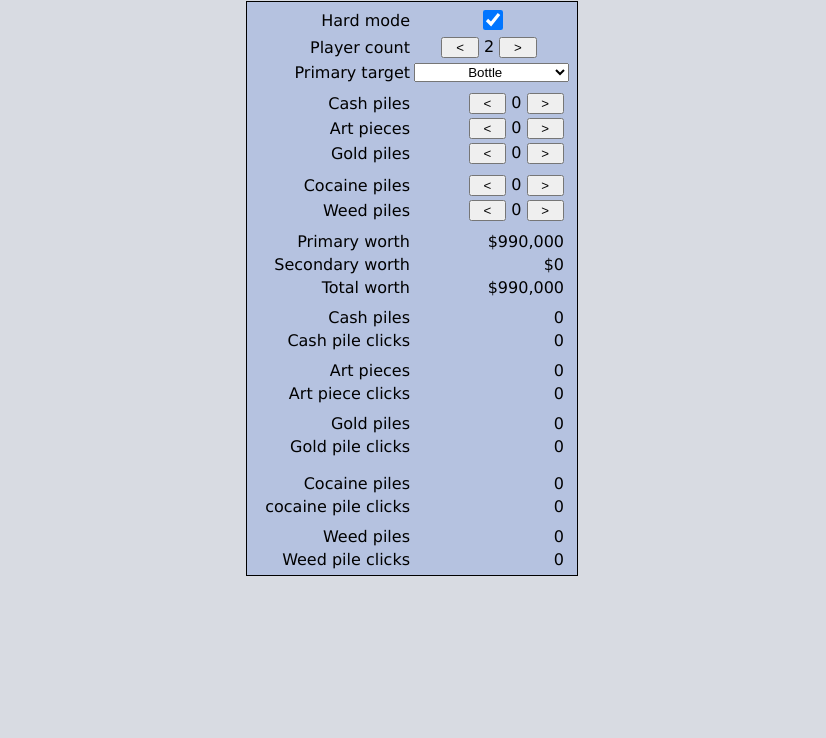
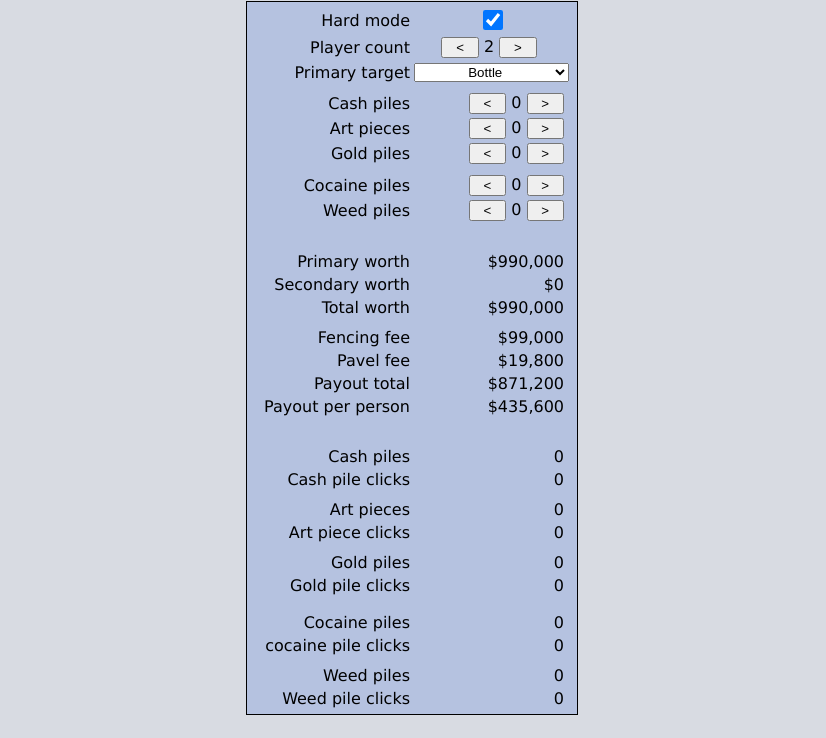
Before and after one commit to MrDj200/GTA5-Cayo-Perico, a plain HTML site: page index.html in a window 1280 px wide. Shown: the part 62-800 px from the top of the page, without its empty margins (228-1054 px from the left). Drawn offline with Linux system fonts and the light colour scheme.

Commit message:
added fees

```diff
--- a/calc.js
+++ b/calc.js
@@ -35,8 +35,8 @@ const secondaryValues = {
 }
 
 const hardMultiplier = 1.1
-const fencingFee = 0.1
-const pavelFee = 0.02
+const fencingFeePct = 0.1
+const pavelFeePct = 0.02
 
 
 function calc() {
@@ -52,9 +52,23 @@ function calc() {
   const primary = calcPrimary(primaryIndex, isHard)
   const secondary = calcSecondary(playerCount, cashCount, artCount, goldCount, cocaineCount, weedCount)
 
+  let totalWorth = primary + secondary.amount
+
+  let payoutTotal = totalWorth
+  let fencingFee = totalWorth * fencingFeePct
+  payoutTotal -= fencingFee
+  let pavelFee = totalWorth * pavelFeePct
+  payoutTotal -= pavelFee
+  let payoutPerPerson = Math.round(payoutTotal / playerCount)
+
   document.getElementById("outputPrimaryWorth").textContent = `$${Number(primary).toLocaleString()}`
   document.getElementById("outputSecondaryWorth").textContent = `$${Number(secondary.amount).toLocaleString()}`
-  document.getElementById("outputTotalWorth").textContent = `$${Number(primary + secondary.amount).toLocaleString()}`
+  document.getElementById("outputTotalWorth").textContent = `$${Number(totalWorth).toLocaleString()}`
+
+  document.getElementById("outputFencingFee").textContent = `$${Number(fencingFee).toLocaleString()}`
+  document.getElementById("outputPavelFee").textContent = `$${Number(pavelFee).toLocaleString()}`
+  document.getElementById("outputPayoutTotal").textContent = `$${Number(payoutTotal).toLocaleString()}`
+  document.getElementById("outputPayoutPerPerson").textContent = `$${Number(payoutPerPerson).toLocaleString()}`
 
   document.getElementById("outputCashPiles").textContent = Number(secondary.cashCount).toLocaleString()
   document.getElementById("outputCashClicks").textContent = Number(secondary.cashClicks).toLocaleString()
--- a/index.html
+++ b/index.html
@@ -80,7 +80,7 @@
       <button id="secondaryIncreaseCountWeed" onclick="updateSecondaryInputCount('secondaryInputCountWeed', 1, 0, 8)">&#62;</button>
     </td>
   </tr>
-  <tr style="height: 5px"></tr>
+  <tr style="height: 25px"></tr>
   <tr>
     <td><label>Primary worth</label></td>
     <td>
@@ -100,6 +100,31 @@
     </td>
   </tr>
   <tr style="height: 5px"></tr>
+  <tr>
+    <td><label>Fencing fee</label></td>
+    <td>
+      <label id="outputFencingFee">$0</label>
+    </td>
+  </tr>
+  <tr>
+    <td><label>Pavel fee</label></td>
+    <td>
+      <label id="outputPavelFee">$0</label>
+    </td>
+  </tr>
+  <tr>
+    <td><label>Payout total</label></td>
+    <td>
+      <label id="outputPayoutTotal">$0</label>
+    </td>
+  </tr>
+  <tr>
+    <td><label>Payout per person</label></td>
+    <td>
+      <label id="outputPayoutPerPerson">$0</label>
+    </td>
+  </tr>
+  <tr style="height: 25px"></tr>
   <tr>
     <td><label>Cash piles</label></td>
     <td>
```
